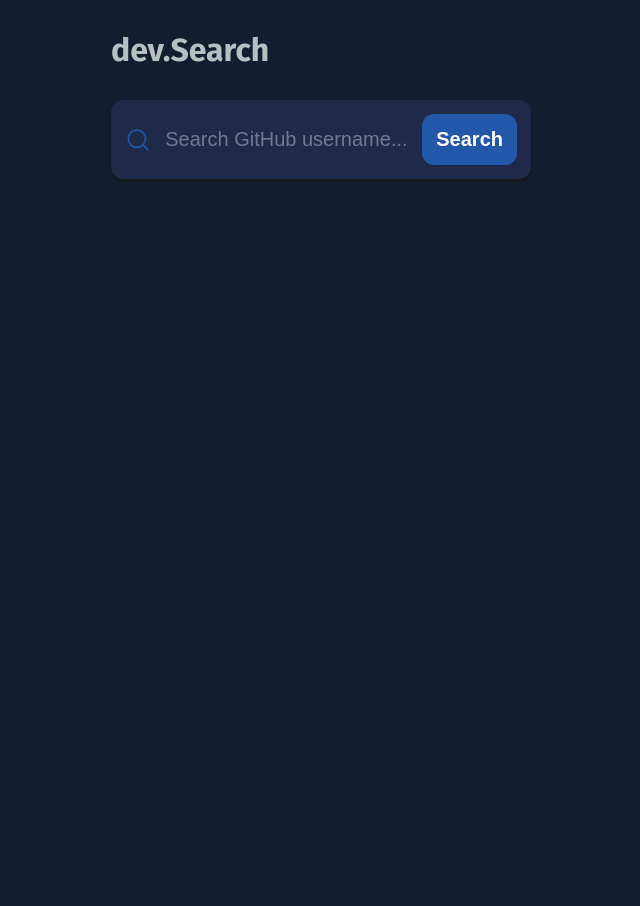
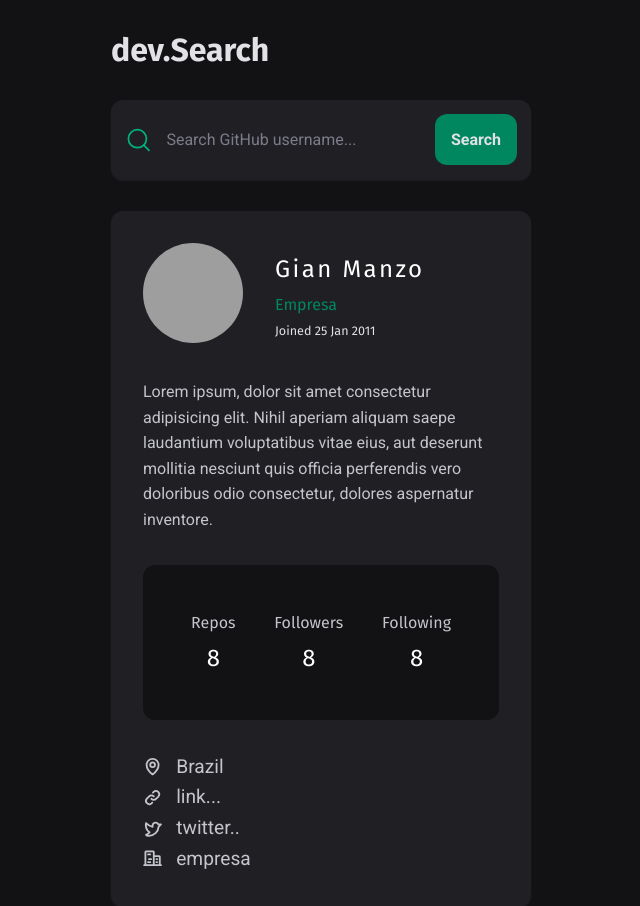
Before and after one commit to GianManzo/DevSearch, a React (Vite) app: page / in a window 1280 px wide. Shown: the whole page, without its empty margins (319-959 px from the left). Before the commit the page ends 800 px from the top, so only its background shows below. Built offline with nearby package versions, Linux system fonts and the light colour scheme; grey boxes are pictures that could not be loaded.

Commit message:
finished custom layout

```diff
--- a/src/App.tsx
+++ b/src/App.tsx
@@ -1,4 +1,5 @@
 import { Header } from './components/Header/Header';
+import { Profile } from './components/Profile/Profile';
 import { Search } from './components/Search/Search';
 import * as C from './Styles-global';
 
@@ -8,6 +9,7 @@
       <C.Container>
         <Header />
         <Search />
+        <Profile />
       </C.Container>
     </>
   );
--- a/src/Styles-global.ts
+++ b/src/Styles-global.ts
@@ -1,5 +1,5 @@
 import styled, { createGlobalStyle } from 'styled-components';
-import { Blue } from '~/variables/colors';
+import { Gray } from '~/variables/colors';
 
 export const Global = createGlobalStyle`
   body {
@@ -9,7 +9,11 @@
 }
 
 body{
-  background-color: ${Blue[800]};
+  background-color: ${Gray[800]};
+
+  @media (max-width: 768px) {
+  font-size: .875rem;
+}
 }
 
 code {
@@ -21,6 +25,13 @@
   margin: 0;
   padding: 0;
 }
+
+a{
+  text-decoration: none;
+}
+
+
+
 `;
 
 export const Container = styled.div`
--- /dev/null
+++ b/src/components/Profile/Profile.tsx
@@ -0,0 +1,66 @@
+import * as C from './styles';
+import { MapPin, Link, TwitterLogo, Buildings } from 'phosphor-react';
+
+export const Profile = () => {
+  return (
+    <>
+      <C.Wrapper>
+        <C.Infos>
+          <div>
+            <C.Image src='https://github.com/gianmanzo.png' alt='' />
+          </div>
+          <C.BoxInfo>
+            <p>Gian Manzo</p>
+            <p>
+              <a href='https://github.com/'>Empresa</a>
+            </p>
+            <p>Joined 25 Jan 2011</p>
+          </C.BoxInfo>
+        </C.Infos>
+        <C.Summary>
+          <p>
+            Lorem ipsum, dolor sit amet consectetur adipisicing elit. Nihil aperiam aliquam saepe
+            laudantium voluptatibus vitae eius, aut deserunt mollitia nesciunt quis officia
+            perferendis vero doloribus odio consectetur, dolores aspernatur inventore.
+          </p>
+        </C.Summary>
+        <C.Display>
+          <ul>
+            <li>
+              Repos <p>8</p>
+            </li>
+            <li>
+              Followers <p>8</p>
+            </li>
+            <li>
+              Following <p>8</p>
+            </li>
+          </ul>
+        </C.Display>
+        <C.Footer>
+          <ul>
+            <li>
+              <MapPin weight='bold' /> Brazil
+            </li>
+            <li>
+              <a href='https:github.com/'>
+                <Link weight='bold' />
+                link...
+              </a>
+            </li>
+            <li>
+              <a href='https://twitter.com/'>
+                <TwitterLogo weight='bold' />
+                twitter..
+              </a>
+            </li>
+            <li>
+              <Buildings weight='bold' />
+              empresa
+            </li>
+          </ul>
+        </C.Footer>
+      </C.Wrapper>
+    </>
+  );
+};
--- /dev/null
+++ b/src/components/Profile/styles.ts
@@ -0,0 +1,100 @@
+import styled from 'styled-components';
+import { Green, Gray } from '~/variables/colors';
+
+export const Wrapper = styled.section`
+  margin-top: 2rem;
+  padding: 2rem;
+  background-color: ${Gray[600]};
+  box-shadow: 0px 2px 2px 0px ${Gray[600]};
+  border-radius: 12px;
+`;
+
+export const Infos = styled.div`
+  display: flex;
+  align-items: center;
+  gap: 2rem;
+  margin-bottom: 2rem;
+`;
+
+export const Image = styled.img`
+  width: 100px;
+  height: 100px;
+  border-radius: 50%;
+`;
+
+export const BoxInfo = styled.div`
+  line-height: 1.8;
+  font-family: 'Fira Sans', sans-serif;
+
+  p:first-child {
+    font-size: 1.5rem;
+    letter-spacing: 0.15rem;
+    color: #fff;
+  }
+
+  p:last-child {
+    color: ${Gray[100]};
+    font-size: 0.785rem;
+  }
+
+  a {
+    color: ${Green.strong};
+    transition: 0.3s;
+
+    &:hover {
+      color: ${Green.light};
+    }
+  }
+`;
+
+export const Summary = styled.div`
+  margin-bottom: 2rem;
+  p {
+    color: ${Gray[200]};
+    font-family: 'Roboto', sans-serif;
+    line-height: 1.6;
+  }
+`;
+
+export const Display = styled.div`
+  padding: 3rem;
+  background-color: ${Gray[800]};
+  border-radius: 12px;
+  color: ${Gray[200]};
+  font-family: 'Fira Sans', sans-serif;
+  margin-bottom: 2rem;
+  ul {
+    display: flex;
+    justify-content: space-between;
+
+    li {
+      list-style: none;
+      text-align: center;
+
+      p {
+        margin-top: 0.75rem;
+        font-size: 1.5rem;
+        color: ${Gray.white};
+      }
+    }
+  }
+`;
+
+export const Footer = styled.footer`
+  ul {
+    li,
+    a {
+      color: ${Gray[200]};
+      list-style: none;
+      display: flex;
+      align-items: center;
+      font-size: 1.2rem;
+      gap: 0.875rem;
+      line-height: 1.6;
+      transition: 0.3s;
+    }
+    a:hover {
+      color: ${Green.light};
+    }
+  }
+`;
--- a/src/components/Search/Search.tsx
+++ b/src/components/Search/Search.tsx
@@ -1,12 +1,12 @@
 import * as C from './styles';
 import { MagnifyingGlass } from 'phosphor-react';
-import { Blue } from '~/variables/colors';
+import { Green } from '~/variables/colors';
 
 export const Search = () => {
   return (
     <C.Form>
       <C.Wrapper>
-        <MagnifyingGlass size={40} color={Blue.primary} />
+        <MagnifyingGlass size={40} color={Green.light} />
         <input type='text' placeholder='Search GitHub username...' />
         <button type='submit'>Search</button>
       </C.Wrapper>
--- a/src/components/Search/styles.ts
+++ b/src/components/Search/styles.ts
@@ -1,12 +1,12 @@
 import styled from 'styled-components';
-import { Blue, Gray } from '~/variables/colors';
+import { Green, Gray } from '~/variables/colors';
 
 export const Form = styled.form``;
 
 export const Wrapper = styled.div`
-  box-shadow: 0px 2px 2px 0px #161616;
+  box-shadow: 0px 2px 2px 0px ${Gray[600]};
   border-radius: 12px;
-  background-color: ${Blue[600]};
+  background-color: ${Gray[600]};
   padding: 0.875rem;
   width: 100%;
   display: flex;
@@ -16,28 +16,32 @@
   input {
     background: transparent;
     border: none;
-    font-size: 1.25rem;
+    font-size: 1rem;
     width: 100%;
     margin-left: 0.875rem;
     outline: none;
     color: ${Gray[100]};
 
     &::placeholder {
-      color: ${Gray[200]};
+      color: ${Gray[400]};
+      font-family: 'Roboto', sans-serif;
     }
   }
 
   button {
-    padding: 0.875rem;
+    padding: 1rem;
     border-radius: 12px;
     border: none;
-    background: ${Blue.primary};
-    font-size: 1.25rem;
-    color: #fff;
+    background: ${Green.strong};
+    font-size: 1rem;
+    color: ${Gray[100]};
     font-weight: bold;
+    font-family: 'Roboto', sans-serif;
+    transition: 0.3s;
 
     &:hover {
       cursor: pointer;
+      background: ${Green.light};
     }
   }
 `;
--- a/src/variables/colors.ts
+++ b/src/variables/colors.ts
@@ -1,12 +1,14 @@
-export const Gray = {
-  100: '#b8bfc3',
-  200: '#717b90',
+export const Green = {
+  strong: '#00875F',
+  light: '#00B37E',
 };
 
-export const Blue = {
-  primary: '#2257aa',
-  300: '#2f406e',
-  400: '#13305e',
-  600: '#1f2a48',
-  800: '#141c2f',
+export const Gray = {
+  white: '#FFF',
+  100: '#E1E1E6',
+  200: '#C4C4CC',
+  300: '#8D8D99',
+  400: '#7C7C8A',
+  600: '#202024',
+  800: '#121214',
 };
```
